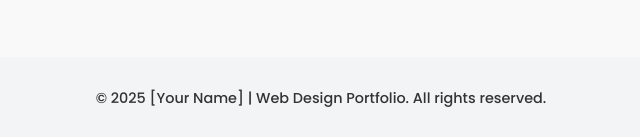
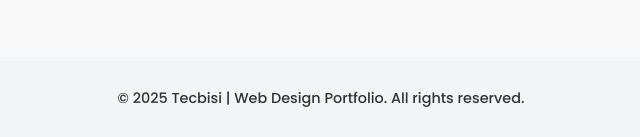
Before and after one commit to Tecbisi/tecbisi, a plain HTML site: page index.html in a window 1280 px wide. Shown: the part 1953-2090 px from the top of the page, 319-959 px from the left. Drawn offline with Linux system fonts and the light colour scheme.

Commit message:
Update index.html

```diff
--- a/index.html
+++ b/index.html
@@ -223,7 +223,7 @@
   </section>
 
   <footer>
-    &copy; 2025 [Your Name] | Web Design Portfolio. All rights reserved.
+    &copy; 2025 Tecbisi | Web Design Portfolio. All rights reserved.
   </footer>
 
   <script>
```
